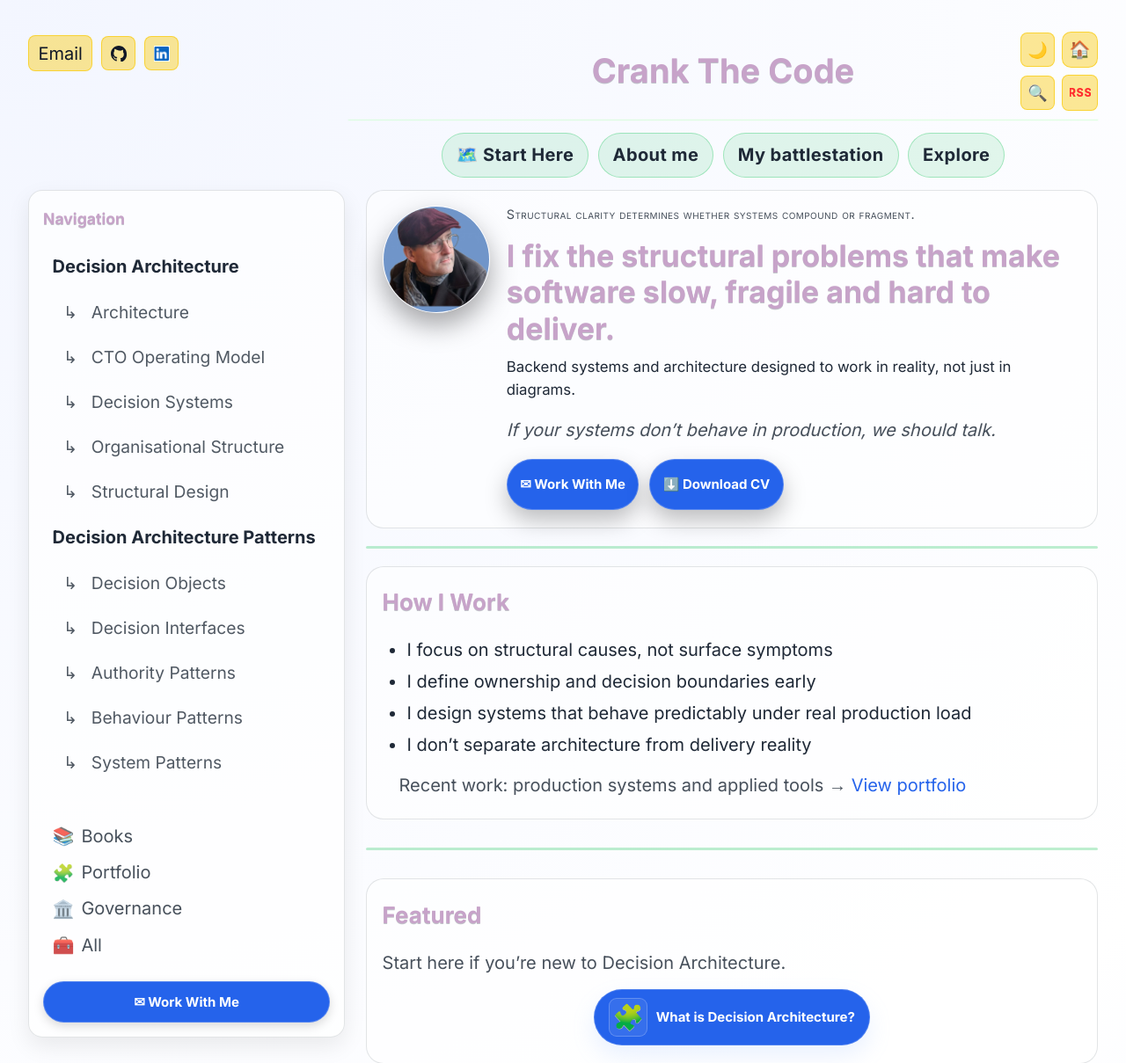
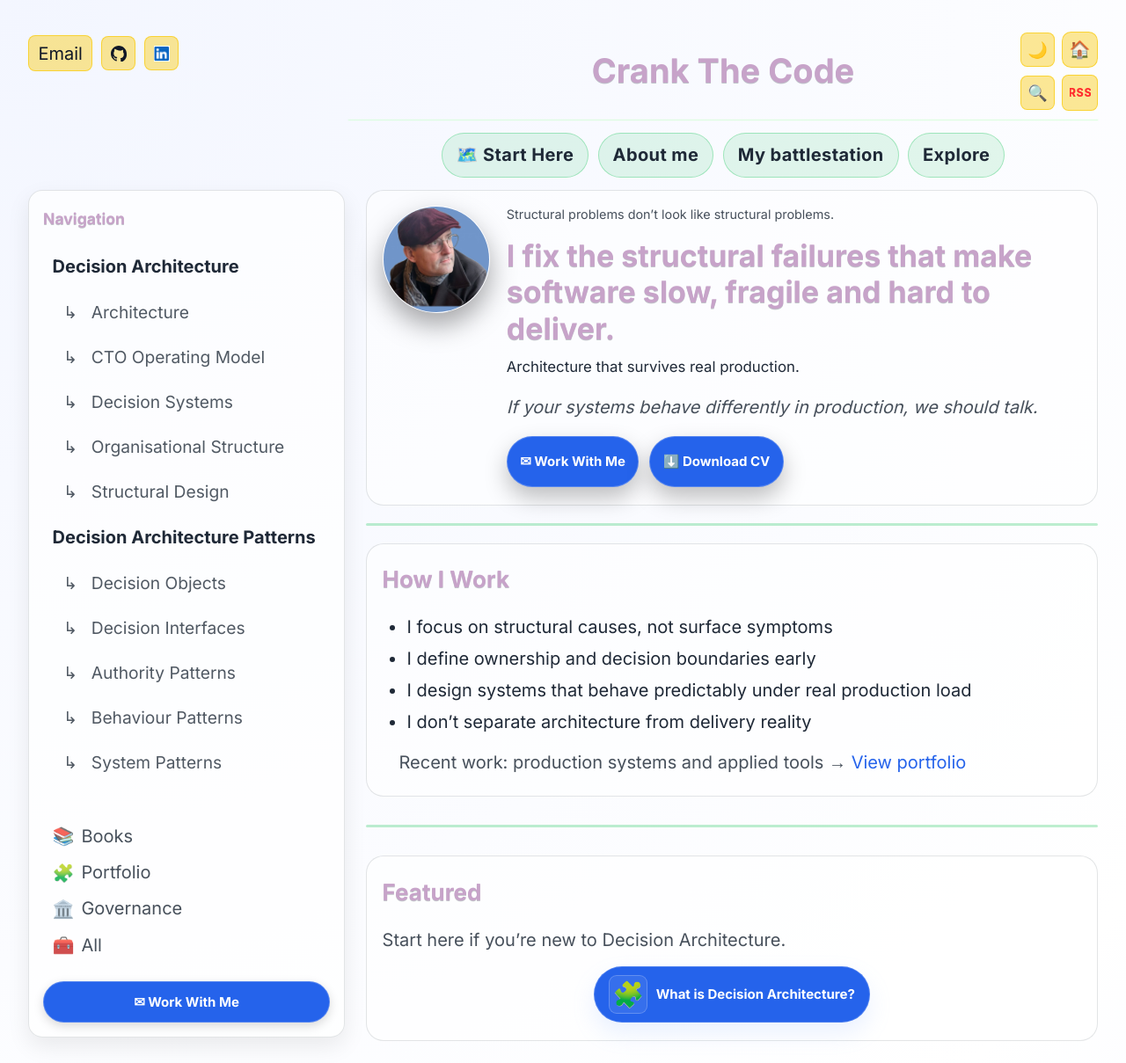
Before and after one commit to oernster/crankthecode, a FastAPI app: page / in a window 1280 px wide. Shown: the top 1209 px of the page at 88% size. Run offline with FastAPI, Linux system fonts and the light colour scheme; some libraries are stand-ins or nearby versions.

Commit message:
Update landing page to be tighter.

```diff
--- a/static/styles.css
+++ b/static/styles.css
@@ -1901,8 +1901,9 @@ body.is-homepage .landing-intro {
   color: var(--text-muted);
   font-size: 14.4px;
   line-height: 1.45;
-  font-variant: small-caps;
-  letter-spacing: 0.03em;
+  font-variant: normal;
+  letter-spacing: normal;
+  text-transform: none;
 }
 
 .hero__headline {
@@ -1910,6 +1911,7 @@ body.is-homepage .landing-intro {
   color: var(--brand-mauve);
   font-size: 34px;
   line-height: 1.22;
+  font-weight: 750;
 }
 
 .hero__tagline {
--- a/templates/index.html
+++ b/templates/index.html
@@ -23,19 +23,20 @@
         </div>
         <div class="hero__copy">
           <p class="hero__thesis">
-            Structural clarity determines whether systems compound or fragment.
+            Structural problems don’t look like structural problems.
           </p>
 
           <h1 class="hero__headline">
-            I fix the structural problems that make software slow, fragile and hard to deliver.
+            I fix the structural failures that make<br />
+            software slow, fragile and hard to deliver.
           </h1>
 
           <p class="hero__tagline">
-            Backend systems and architecture designed to work in reality, not just in diagrams.
+            Architecture that survives real production.
           </p>
 
            <p class="hero__subline" style="margin-top: 0.5rem;">
-             If your systems don’t behave in production, we should talk.
+             If your systems behave differently in production, we should talk.
            </p>
 
            <div class="hero-actions" aria-label="Primary actions">
```
